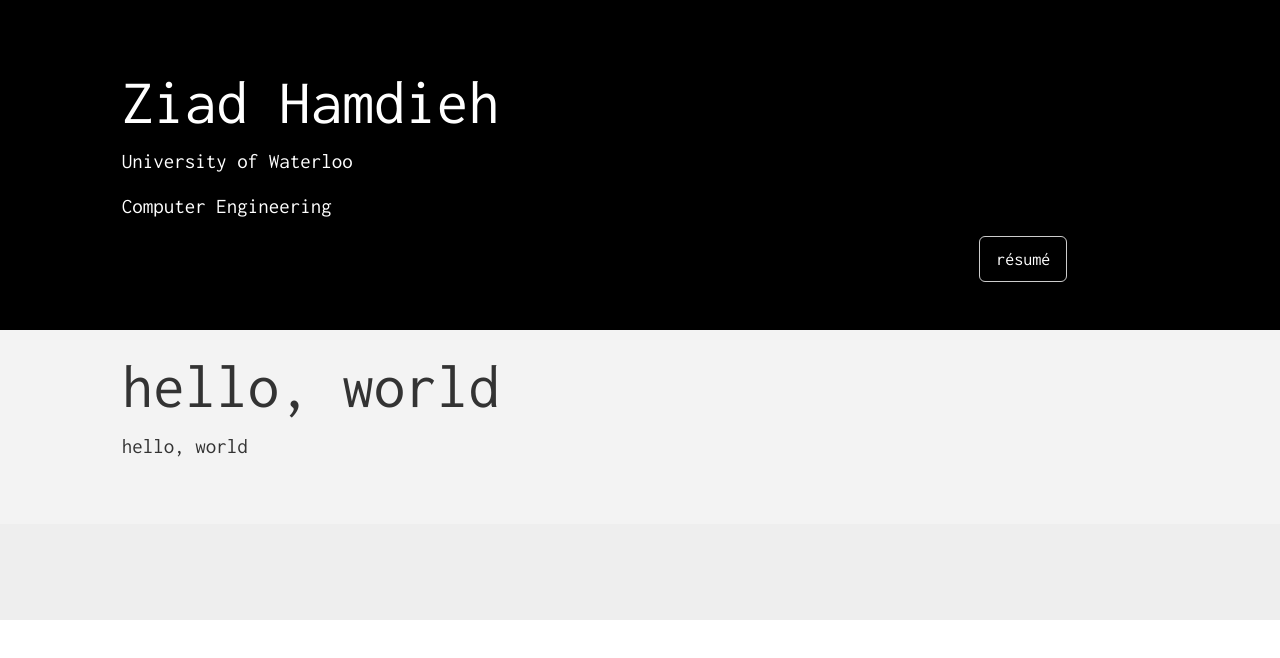
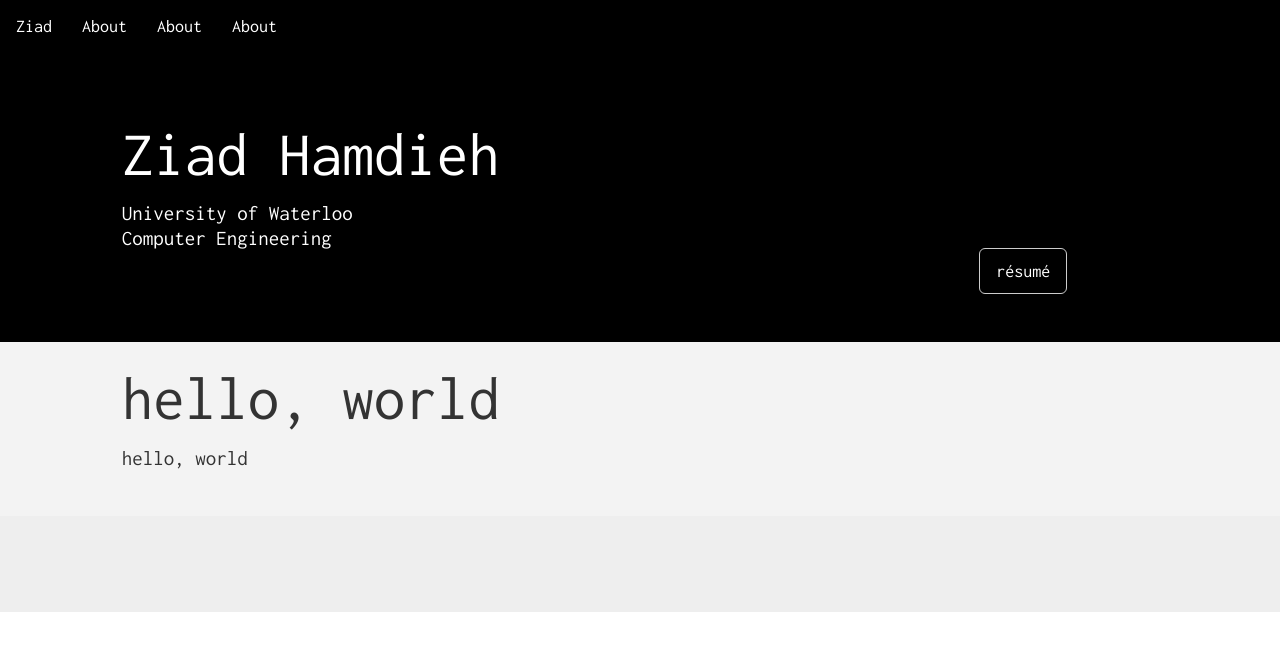
Before and after one commit to ZiadHamdieh/ZiadHamdieh.github.io, a plain HTML site: page index.html in a window 1280 px wide. Drawn offline with nearby package versions, Linux system fonts and the light colour scheme; files whose address does not match are found by name.

Commit message:
added navbar

```diff
--- a/css/styles.css
+++ b/css/styles.css
@@ -2,8 +2,29 @@ body {
     font-family: 'Inconsolata', monospace;
 }
 
+.navbar {
+    margin-bottom: 0;
+    border-radius: 0;
+    border-color: black;
+    background-color: black;
+}
+
+.navbar-default .navbar-brand {
+    color: white;
+}
+
+.navbar-default .navbar-nav>li>a {
+    color: white;
+    font-size: 18px;
+}
+
 .jumbotron {
+    margin-top: 0;
     margin-bottom: 0;
+}
+
+.jumbotron p {
+    margin-bottom: -5px;
 }
 
 .header {
--- a/index.html
+++ b/index.html
@@ -4,7 +4,7 @@
 <head>
     <meta charset="UTF-8">
     <title>Ziad Hamdieh</title>
-    <script src="https://use.fontawesome.com/a5378e0e68.js"></script>
+    <!-- <script src="https://use.fontawesome.com/a5378e0e68.js"></script> -->
     <link rel="shortcut icon" type="image/x-icon" href="favicon-microchip.ico" />
     <link rel="stylesheet" href="https://maxcdn.bootstrapcdn.com/bootstrap/3.3.7/css/bootstrap.min.css" integrity="sha384-BVYiiSIFeK1dGmJRAkycuHAHRg32OmUcww7on3RYdg4Va+PmSTsz/K68vbdEjh4u" crossorigin="anonymous">
     <link rel="stylesheet" href="css/styles.css">
@@ -13,6 +13,16 @@
 
 <body>
     <!-- navigation bar -->
+    <nav class="navbar navbar-default">
+        <div class="navbar-header">
+            <a href="#" class="navbar-brand">Ziad</a>
+        </div>
+        <ul class="nav navbar-nav">
+            <li><a href="#">About</a></li>
+            <li><a href="#">About</a></li>
+            <li><a href="#">About</a></li>
+        </ul>
+    </nav>
     <!-- header -->
     <div class="jumbotron jumbotron-fluid header">
         <div class="container-fluid col-md-offset-1">
```
